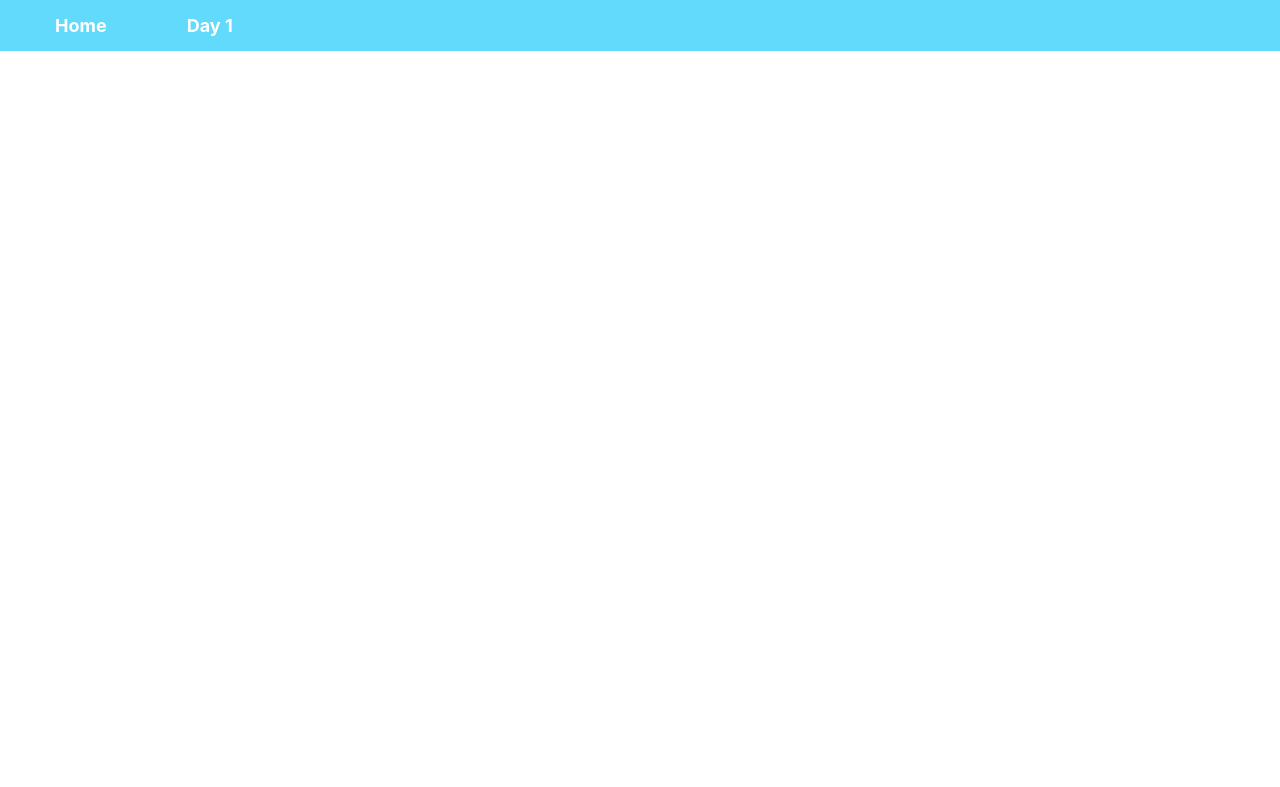
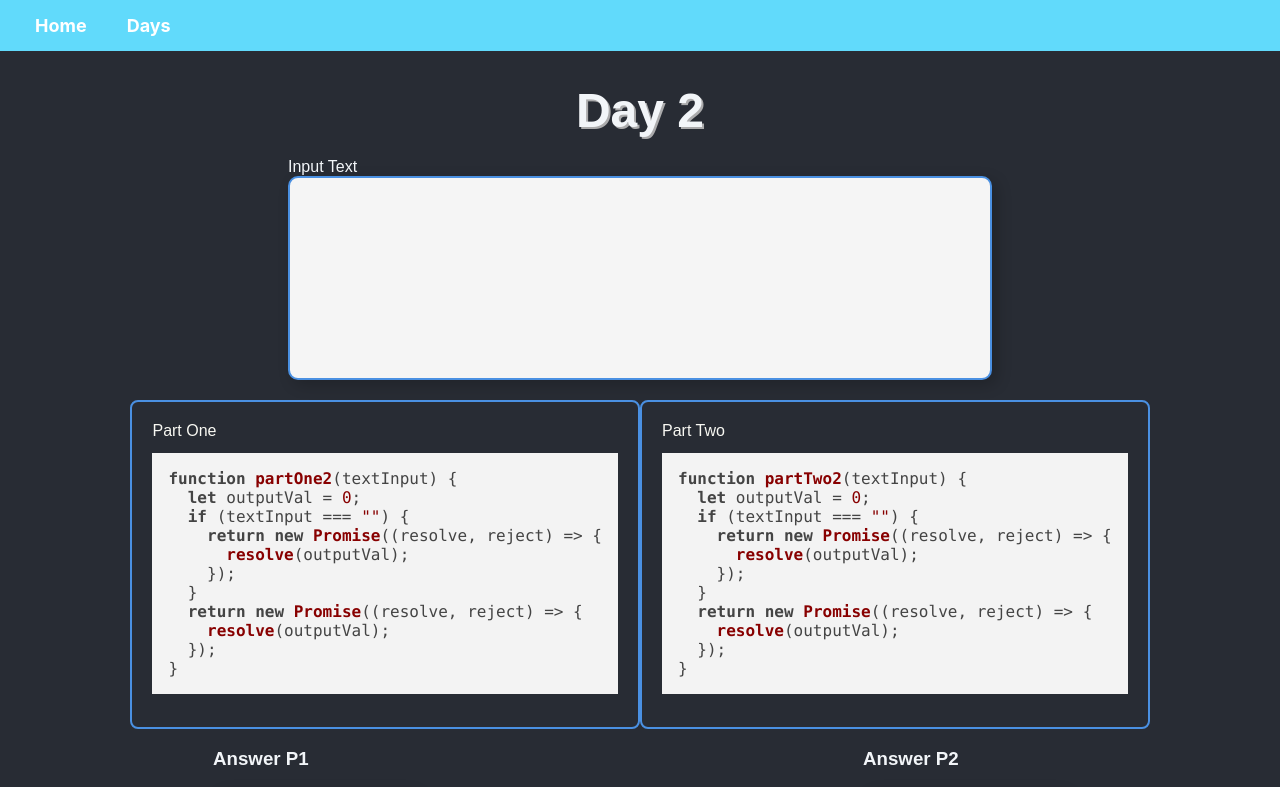
Before and after one commit to A-Murchison/aoc24, a React (Create React App) app: page /Day2 in a window 1280 px wide. Before the commit this address had no page. Shown: the top 787 px of the page. Built offline with nearby package versions, Linux system fonts and the light colour scheme.

Commit message:
make it look nicer

```diff
--- a/src/Components/Nav.js
+++ b/src/Components/Nav.js
@@ -1,19 +1,52 @@
-import React from "react";
-import Day1 from '../day1/aoc1.js';  // Example HomePage component
+import React, { useState } from "react";
+import { BrowserRouter as Router, Route, Routes, Link } from "react-router-dom";
+import Day1 from "../day1/aoc1.js";
+import Day2 from "../day2/aoc2.js";
 import HomePage from "./Home.js";
-import { BrowserRouter as Router, Route, Routes, Link } from 'react-router-dom';
-import '../site.css';
+import "../site.css";
 
 const Nav = () => {
+    const [dropdownOpen, setDropdownOpen] = useState(false);
+
+    // Function to toggle dropdown
+    const toggleDropdown = () => {
+        setDropdownOpen(!dropdownOpen);
+    };
+
+    // Function to close dropdown when focus is lost
+    const closeDropdown = () => {
+        setDropdownOpen(false);
+    };
+
     return (
         <Router>
             <nav className="navbar">
                 <ul>
                     <li>
-                            <Link to="/" className="nav-link">Home</Link>
+                        <Link to="/">Home</Link>
+                    </li>
+                    <li
+                        onMouseEnter={toggleDropdown}
+                        onMouseLeave={closeDropdown}
+                        className="dropdown"
+                    >
+                        <Link to="#" >
+                            Days
+                        </Link>
+                        {dropdownOpen && (
+                            <ul className="dropdown-menu">
+                                <li>
+                                    <Link to="/Day1" >
+                                        Day 1
+                                    </Link>
                                 </li>
                                 <li>
-                            <Link to="/Day1" className="nav-link">Day 1</Link>
+                                    <Link to="/Day2">
+                                        Day 2
+                                    </Link>
+                                </li>
+                            </ul>
+                        )}
                     </li>
                 </ul>
             </nav>
@@ -21,10 +54,10 @@ const Nav = () => {
             <Routes>
                 <Route path="/" element={<HomePage />} />
                 <Route path="/Day1" element={<Day1 />} />
+                <Route path="/Day2" element={<Day2 />} />
             </Routes>
         </Router>
-
     );
-}
+};
 
 export default Nav;
--- a/src/Components/Template.js
+++ b/src/Components/Template.js
@@ -4,7 +4,7 @@ import "highlight.js/styles/default.css";
 
 export function Template(params) {
   const nodes = document.querySelectorAll("pre code");
-  nodes.forEach((node) => hljs.highlightBlock(node));
+  nodes.forEach((node) => hljs.highlightBlock(node, { languages: ["javascript"] }));
 
   const dayText = params.aoc.dayText;
   const input = params.aoc.input;
@@ -22,28 +22,26 @@ export function Template(params) {
         </div>
       </div>
       <div className="row">
-
-          <div class="code-container">
+        <div className="code-container">
           <span>Part One</span>
           <pre>
             <code>{partOne}</code>
           </pre>
         </div>
-          <div class="code-container">
+        <div className="code-container">
           <span>Part Two</span>
           <pre>
             <code>{partTwo}</code>
           </pre>
         </div>
       </div>
-
       <div className="box-container">
         <div className="box-item">
-          <span className="box-title">Answer P1</span>
+          <h3 className="box-title">Answer P1</h3>
           <div className="box">{output}</div>
         </div>
         <div className="box-item">
-          <span className="box-title">Answer P2</span>
+          <h3 className="box-title">Answer P2</h3>
           <div className="box">{output2}</div>
         </div>
       </div>
--- a/src/day1/aoc1.js
+++ b/src/day1/aoc1.js
@@ -8,7 +8,6 @@ export function Day1() {
   const [input, setInput] = useState("");
   const [output, setOutput] = useState("");
   const [output2, setOutput2] = useState("");
-
   useEffect(() => {
     GetTextFromFile(inputText).then((text) => {
       setInput(text);
@@ -16,10 +15,15 @@ export function Day1() {
   }, []);
 
   useEffect(() => {
-    partOne(input).then((result) => setOutput(result));
+    partOne(input).then((result) => {
+      setOutput(result);
+
+    });
   });
   useEffect(() => {
-    partTwo(input).then((result) => setOutput2(result));
+    partTwo(input).then((result) =>{
+      setOutput2(result);
+    });
   });
 
   let aoc = {};
@@ -29,6 +33,7 @@ export function Day1() {
   aoc.output2 = output2;
   aoc.partOne = partOne.toString();
   aoc.partTwo = partTwo.toString();
+
 
   return <Template aoc={aoc}> </Template>;
 }
--- /dev/null
+++ b/src/day2/aoc2.js
@@ -0,0 +1,71 @@
+import inputText from "./day2.txt";
+import "../site.css";
+import { GetTextFromFile } from "../Helpers/fileReader";
+import React, { useEffect, useState } from "react";
+import Template from "../Components/Template";
+
+export function Day2() {
+  const [input, setInput] = useState("");
+  const [output, setOutput] = useState("");
+  const [output2, setOutput2] = useState("");
+  useEffect(() => {
+    GetTextFromFile(inputText).then((text) => {
+      setInput(text);
+    });
+  }, []);
+
+  useEffect(() => {
+    partOne(input).then((result) => {
+      setOutput(result);
+
+    });
+  });
+  useEffect(() => {
+    partTwo(input).then((result) =>{
+      setOutput2(result);
+    });
+  });
+
+  let aoc = {};
+  aoc.dayText = "Day 2";
+  aoc.input = input;
+  aoc.output = output;
+  aoc.output2 = output2;
+  aoc.partOne = partOne.toString();
+  aoc.partTwo = partTwo.toString();
+
+
+  return <Template aoc={aoc}> </Template>;
+}
+
+// =====PART ONE =====
+
+function partOne(textInput) {
+  let outputVal = 0;
+  if (textInput === "") {
+    return new Promise((resolve, reject) => {
+      resolve(outputVal);
+    });
+  }
+
+  return new Promise((resolve, reject) => {
+    resolve(outputVal);
+  });
+}
+
+// =====PART TWO =====
+
+function partTwo(textInput) {
+  let outputVal = 0;
+  if (textInput === "") {
+    return new Promise((resolve, reject) => {
+      resolve(outputVal);
+    });
+  }
+
+  return new Promise((resolve, reject) => {
+    resolve(outputVal);
+  });
+}
+
+export default Day2;
--- a/src/site.css
+++ b/src/site.css
@@ -94,9 +94,7 @@ code {
   justify-content: start;
 }
 
-.navbar li {
-  margin: 0 20px;
-}
+
 
 .navbar a {
   color: white;
@@ -139,3 +137,56 @@ code {
     padding: 8px 15px;
   }
 }
+
+/* Dropdown Container */
+.dropdown {
+  position: relative;
+  display: inline-block;
+}
+
+/* Dropdown Menu */
+.dropdown-menu {
+  display: none; /* Hidden by default */
+  position: absolute;
+  top: 100%; /* Aligns the dropdown vertically below the parent */
+  left: 0;
+  background-color: #f5f5f5; /* Matches the light theme in your design */
+  border: 1px solid #4A90E2;
+  border-radius: 5px;
+  box-shadow: 0px 4px 8px rgba(0, 0, 0, 0.2);
+  z-index: 1000;
+  padding: 0;
+  list-style: none;
+  width: 100%;
+}
+
+/* Dropdown Item */
+.dropdown-menu li {
+  /* padding: 10px 15px;
+  font-size: 16px; */
+}
+
+/* Link Styles in Dropdown */
+.dropdown-menu li a {
+  text-decoration: none;
+  color: #333;
+  display: block;
+  transition: background-color 0.3s, color 0.3s;
+  overflow: hidden;
+  white-space: nowrap;
+}
+
+.dropdown-menu li a:hover {
+  background-color: #4A90E2; /* Matches navbar hover color */
+  color: white;
+}
+
+/* Show Dropdown on Hover */
+.dropdown:hover .dropdown-menu {
+  display: block;
+}
+
+/* For Navbar Dropdown Consistency */
+.navbar .dropdown-menu {
+  margin-top: 10px;
+}
```
Also changed, not shown: src/day2/day2.txt (added). Lines whose indentation alone changed are shown as unchanged.
